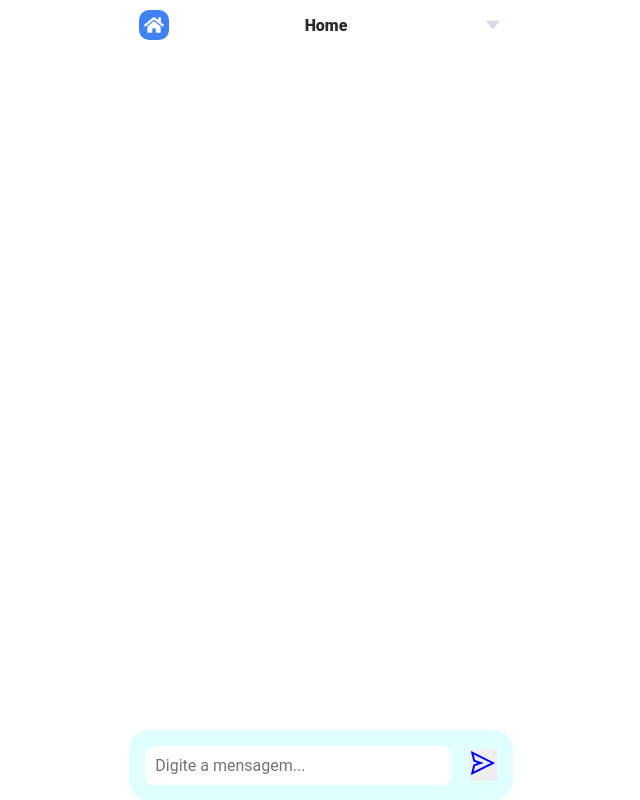
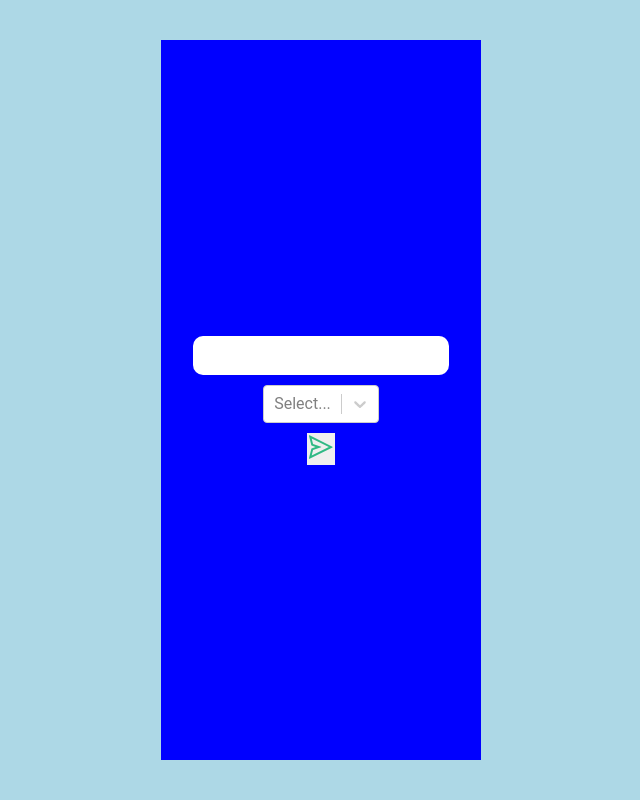
Before and after one commit to aristeu-garcia/chat, a React (Create React App) app in the folder frontent/: page / in a window 1280 px wide. Shown: the whole page, without its empty margins (319-959 px from the left). Built offline with nearby package versions, Linux system fonts and the light colour scheme.

Commit message:
feat:room

```diff
--- a/frontent/package.json
+++ b/frontent/package.json
@@ -13,7 +13,9 @@
     "react": "^17.0.2",
     "react-dom": "^17.0.2",
     "react-icons": "^4.3.1",
+    "react-router-dom": "^6.0.2",
     "react-scripts": "4.0.3",
+    "react-select": "^5.2.1",
     "socket.io": "^4.4.0",
     "styled-components": "^5.3.3",
     "typescript": "^4.1.2",
--- a/frontent/src/App.tsx
+++ b/frontent/src/App.tsx
@@ -1,12 +1,10 @@
 import React from "react";
 import Global from "./styles/global";
-import Chat from "./pages/chat";
-
+import Router from "./routes";
 const App: React.FC = () => {
-
   return (
     <>
-      <Chat></Chat>
+      <Router />
       <Global />
     </>
   );
--- /dev/null
+++ b/frontent/src/components/atoms/Select/index.tsx
@@ -0,0 +1,19 @@
+import React, { Component } from "react";
+import Select from "react-select";
+import { Container } from "./styles";
+
+interface Option {
+  value: string;
+  label: string;
+}
+
+interface Options {
+  options: Option[];
+}
+
+const DropDown: React.FC<Options>= ({ options }) => (
+  <Container>
+    <Select options={options} />
+  </Container>
+);
+export default DropDown;
--- /dev/null
+++ b/frontent/src/components/atoms/Select/styles.ts
@@ -0,0 +1,5 @@
+import styled from "styled-components";
+
+export const Container = styled.div`
+
+`;
--- /dev/null
+++ b/frontent/src/components/organisms/Form/index.tsx
@@ -0,0 +1,19 @@
+import React from "react";
+import { Container } from "./styles";
+import DropDown from "../../atoms/Select";
+import Input from "../../atoms/Input";
+import Button from "../../atoms/Button";
+import { AiOutlineSend} from "react-icons/ai";
+
+const Form: React.FC = () => {
+  return (
+    <Container>
+      <Input />
+      <DropDown options={[{ label: "React", value: "react" }]} />
+      <Button >
+      <AiOutlineSend size={28} color='#2fb984'/>
+      </Button>
+    </Container>
+  );
+};
+export default Form;
--- /dev/null
+++ b/frontent/src/components/organisms/Form/styles.ts
@@ -0,0 +1,18 @@
+import styled from "styled-components";
+
+export const Container = styled.div`
+  width: 25%;
+  height: 90%;
+  min-width: 320px;
+  background: blue;
+  display: flex;
+  flex-direction: column;
+  align-items: center;
+  justify-content: center;
+  input {
+    margin-bottom: 10px;
+  }
+  button {
+    margin-top: 10px;
+  }
+`;
--- /dev/null
+++ b/frontent/src/pages/room/index.tsx
@@ -0,0 +1,13 @@
+import React from "react";
+import { Container } from "./styles";
+import Form from "../../components/organisms/Form";
+const Room: React.FC = () => {
+
+  return (
+    <Container>
+      <Form/>
+    </Container>
+  );
+};
+
+export default Room;
--- /dev/null
+++ b/frontent/src/pages/room/styles.ts
@@ -0,0 +1,10 @@
+import styled from "styled-components";
+
+export const Container = styled.div`
+  display: flex;
+  align-items: center;
+  justify-content: center;
+  height: 100vh;
+  width: 100vw;
+  background: lightblue;
+`;
--- /dev/null
+++ b/frontent/src/routes/index.tsx
@@ -0,0 +1,18 @@
+import React from "react";
+import { Route, Routes, BrowserRouter } from "react-router-dom";
+
+import Room from "../pages/room";
+import Chat from "../pages/chat";
+
+const Router: React.FC = () => {
+  return (
+    <BrowserRouter>
+      <Routes>
+        <Route element={<Room />} path="/" />
+        <Route element={<Chat />} path="/chat" />
+      </Routes>
+    </BrowserRouter>
+  );
+};
+
+export default Router;
```
Also changed, not shown: 1 other file (tests, documents, lock files or other folders).
